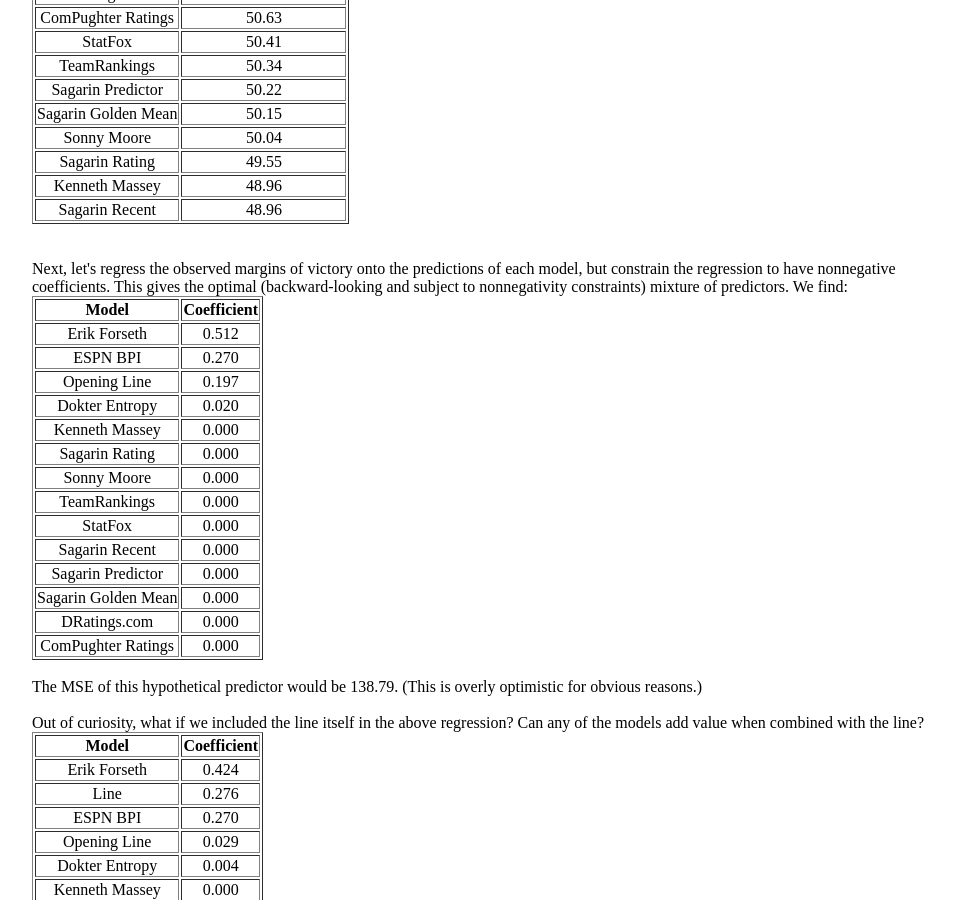
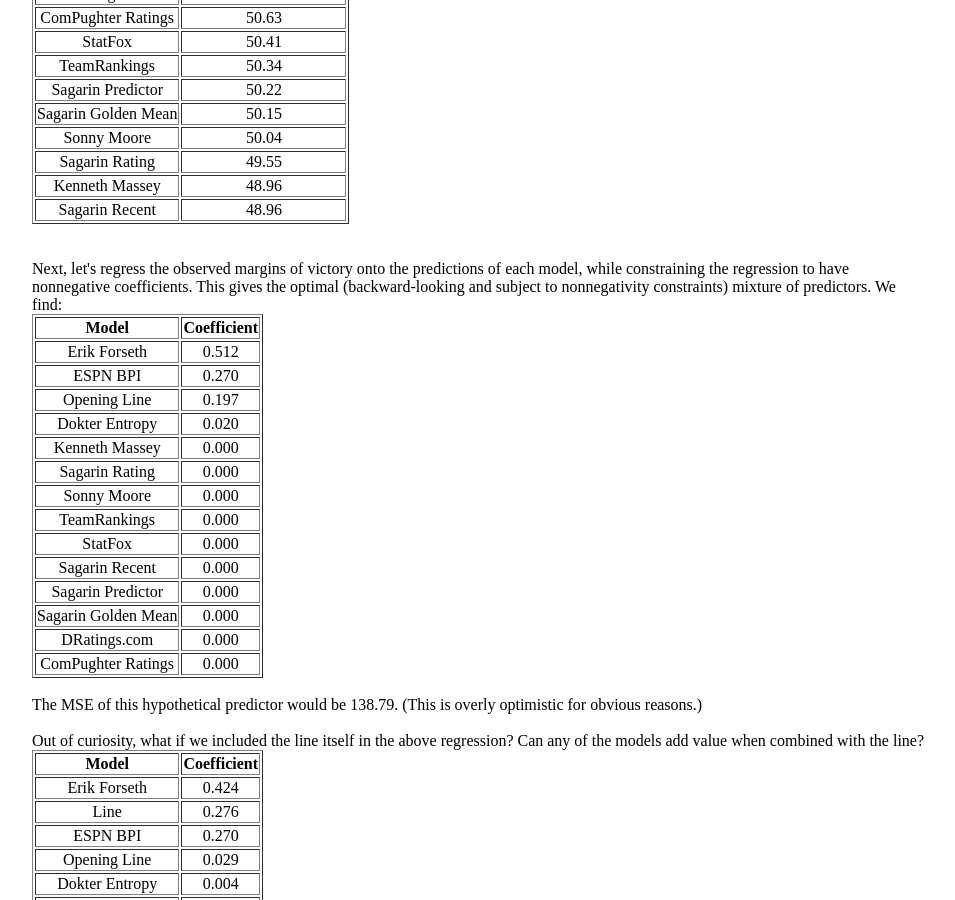
Before and after one commit to erikrforseth/erikrforseth.github.io, a Jekyll site: the page built from about.html, in a window 1280 px wide and 900 px high, scrolled down 1228 px. Shown: the whole window, without its empty margins (160-1115 px from the left). Built offline with Jekyll 4.4.1, drawn with Linux system fonts in a browser that asks for light colours.

Commit message:
about page

```diff
--- a/about.html
+++ b/about.html
@@ -218,7 +218,7 @@
   </tbody>
 </table>
 <br><br>
- Next, let's regress the observed margins of victory onto the predictions of each model, but constrain the regression to have nonnegative coefficients. This gives the optimal (backward-looking and subject to nonnegativity constraints) mixture of predictors. We find:
+ Next, let's regress the observed margins of victory onto the predictions of each model, while constraining the regression to have nonnegative coefficients. This gives the optimal (backward-looking and subject to nonnegativity constraints) mixture of predictors. We find:
 <br>
 <table border="1" class="dataframe">
   <thead>
```
